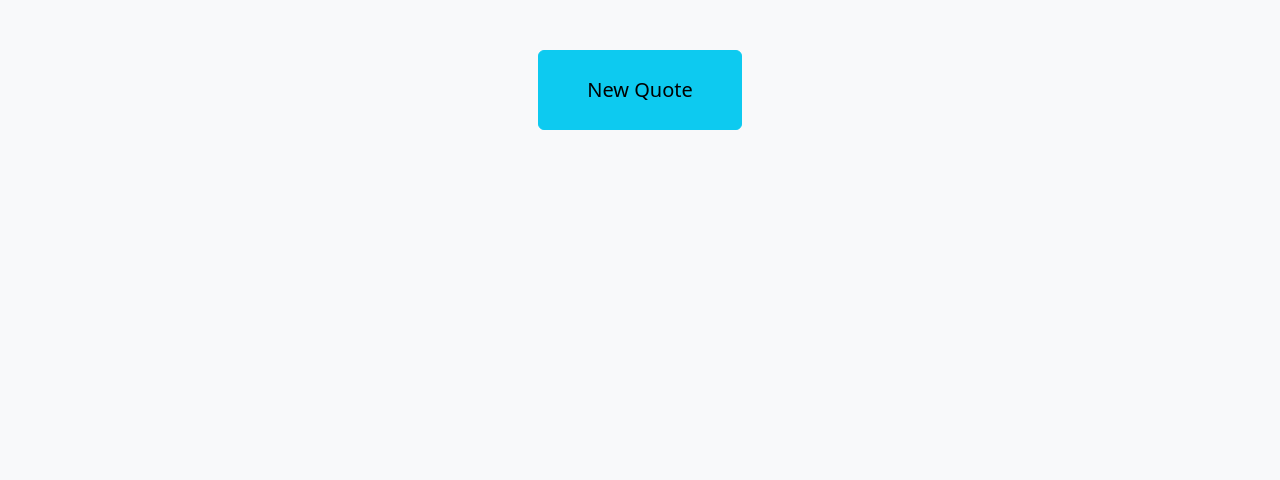
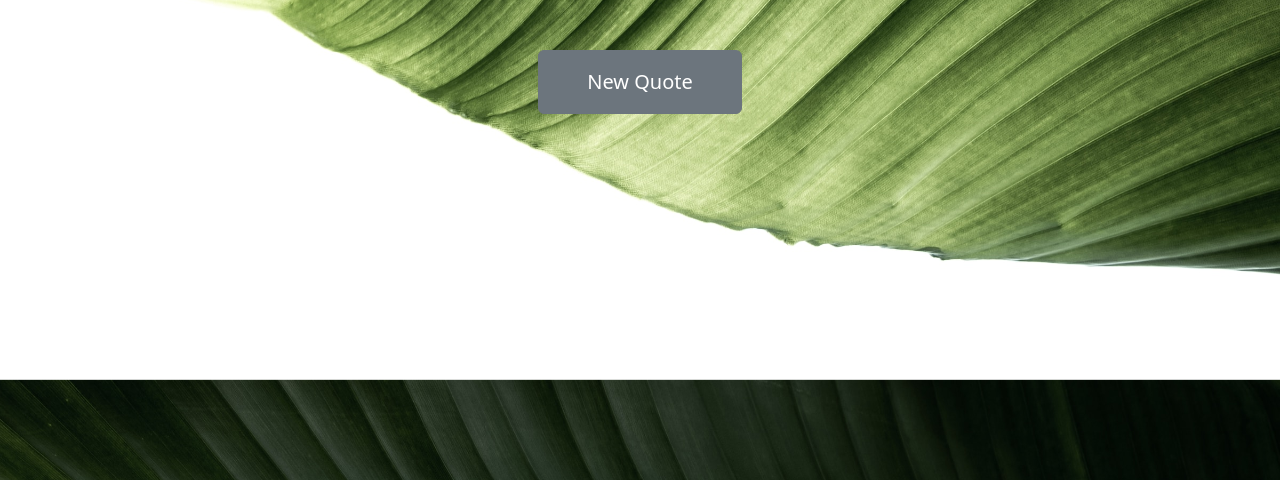
Before and after one commit to minaMagdy50/Assignment-8-JS, a plain HTML site: page index.html in a window 1280 px wide. Shown: the part 320-800 px from the top of the page. Drawn offline with Linux system fonts and the light colour scheme.

Commit message:
sec commit

```diff
--- a/css/style.css
+++ b/css/style.css
@@ -1,9 +1,19 @@
+body{
+    background-image: url(../imgs/luisa-ji-SpKT27bNSOQ-unsplash\ \(2\).jpg);
+    background-position: center center;
+    background-size: cover;
+
+}
+
+
 h1{
     font-size: 5rem;
     font-family: Impact, Haettenschweiler, 'Arial Narrow Bold', sans-serif;
-    /* text-shadow: 5px 20px 15px; */
+    color: white;
+
 }
 p{
     font-size: 1.875rem;
     font-weight: 400;
+    color: aliceblue;
 }
--- a/index.html
+++ b/index.html
@@ -16,8 +16,8 @@
                 <div class="col-12 text-center">
                     <h1 class="pt-3 pb-5">Quote of the Day</h1>
                     <p class="pb-5  col-md-6  offset-md-3 ">Press the button below to recieve a random quote!</p>
-                    <button class="btn btn-info px-5 py-4 fs-5" onclick="randomquote()" >New Quote</button>
-                    <p class="pt-5" id="PQ"></p>
+                    <button class="btn btn-secondary px-5 py-3 fs-5" onclick="randomquote()" >New Quote</button>
+                    <p class="pt-5 text-black" id="PQ"></p>
                     <h3 class="offset-md-7 offset-6" id="sayer"></h3>
                 </div>
             </div>
--- a/js/main.js
+++ b/js/main.js
@@ -49,7 +49,6 @@ function randomquote(){
         '- Paul Terry',
     ]
 
-
     var random = Math.floor(Math.random() * Quotes.length)
 
     document.getElementById('PQ').innerHTML = Quotes[random]
```
Also changed, not shown: imgs/luisa-ji-SpKT27bNSOQ-unsplash (1).jpg (added), imgs/luisa-ji-SpKT27bNSOQ-unsplash (2).jpg (added).
